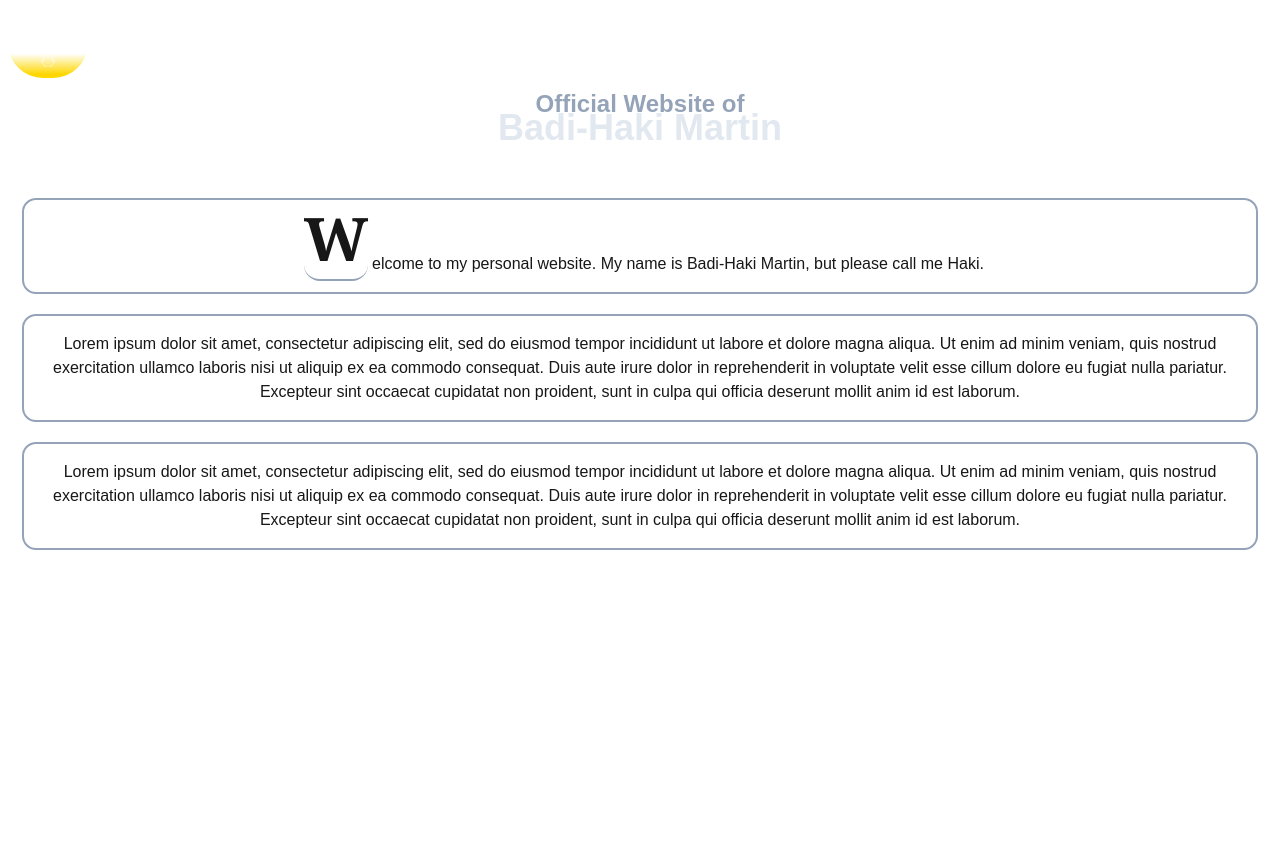
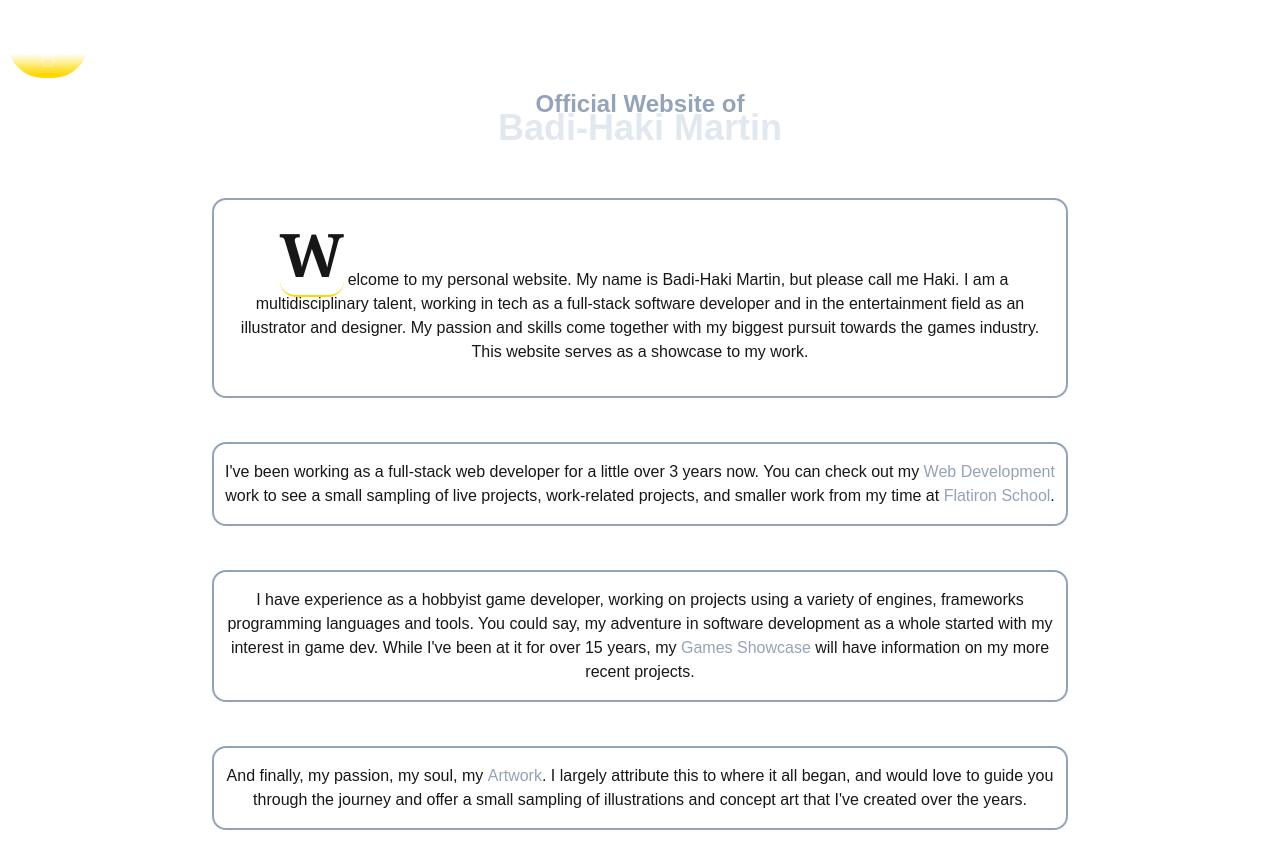
Before and after one commit to badihaki/website, a Next.js app: page / in a window 1280 px wide. Before the commit the page ends 800 px from the top, so only its background shows below. Built offline with nearby package versions, Linux system fonts and the light colour scheme.

Commit message:
home page has all text content, with styles

```diff
--- a/src/app/page.tsx
+++ b/src/app/page.tsx
@@ -1,3 +1,5 @@
+import Link from "next/link";
+
 export default function Home() {
   return (
     <main id="home" className="flex flex-col relative top-16 text-center p-2">
@@ -11,16 +13,20 @@ export default function Home() {
         </div>
       </div>
 
-      <div id="home-info-container" className="flex flex-col gap-4 -mt-6 px-4 pt-2 pb-4 rounded-lg">
-        <p id="home-details-1" className="flex-1 outline outline-2 outline-slate-400 py-4 px-1 rounded-xl mt-2 indent-3 text-base/">
-          <span className="font-semibold font-serif text-6xl border-b-2 border-slate-400 rounded-2xl relative right-1 bottom-2">W</span>
-          elcome to my personal website. My name is Badi-Haki Martin, but please call me Haki.
+      <div id="home-info-container" className="flex flex-col gap-4 md:gap-10 -mt-6 px-4 pt-2 pb-4 rounded-lg md:max-w-[70%] place-self-center">
+        <p id="home-info" className="flex-1 outline outline-2 outline-slate-400 py-4 px-1 md:py-8 md:px-4 rounded-xl mt-2 indent-3">
+          <span className="font-semibold font-serif text-6xl border-b-2 border-[#FFD700] rounded-2xl relative right-1 bottom-2">W</span>
+          elcome to my personal website. My name is Badi-Haki Martin, but please call me Haki. I am a multidisciplinary talent, working in tech as a full-stack software developer and in the entertainment field as an illustrator and designer. My passion and skills come together with my biggest pursuit towards the games industry. This website serves as a showcase to my work.
         </p>
-        <p id="home-details-2" className="flex-1 outline outline-2 outline-slate-400 py-4 px-1 rounded-xl mt-2">
-          Lorem ipsum dolor sit amet, consectetur adipiscing elit, sed do eiusmod tempor incididunt ut labore et dolore magna aliqua. Ut enim ad minim veniam, quis nostrud exercitation ullamco laboris nisi ut aliquip ex ea commodo consequat. Duis aute irure dolor in reprehenderit in voluptate velit esse cillum dolore eu fugiat nulla pariatur. Excepteur sint occaecat cupidatat non proident, sunt in culpa qui officia deserunt mollit anim id est laborum.
+
+        <p id="home-webdev" className="flex-1 outline outline-2 outline-slate-400 py-4 px-1 rounded-xl mt-2">
+          I've been working as a full-stack web developer for a little over 3 years now. You can check out my <Link href={"/webdev"} className="transition-all duration-300 ease-in-out text-slate-400 hover:text-slate-200 no-underline hover:underline text-base hover:text-lg">Web Development</Link> work to see a small sampling of live projects, work-related projects, and smaller work from my time at <Link href={"https://flatironschool.com/"} target="_blank" className="transition-all duration-300 ease-in-out text-slate-400 hover:text-slate-200 no-underline hover:underline text-base hover:text-lg">Flatiron School</Link>.
         </p>
-        <p id="home-details-3" className="flex-1 outline outline-2 outline-slate-400 py-4 px-1 rounded-xl mt-2">
-          Lorem ipsum dolor sit amet, consectetur adipiscing elit, sed do eiusmod tempor incididunt ut labore et dolore magna aliqua. Ut enim ad minim veniam, quis nostrud exercitation ullamco laboris nisi ut aliquip ex ea commodo consequat. Duis aute irure dolor in reprehenderit in voluptate velit esse cillum dolore eu fugiat nulla pariatur. Excepteur sint occaecat cupidatat non proident, sunt in culpa qui officia deserunt mollit anim id est laborum.
+        <p id="home-gamedev" className="flex-1 outline outline-2 outline-slate-400 py-4 px-1 rounded-xl mt-2">
+          I have experience as a hobbyist game developer, working on projects using a variety of engines, frameworks programming languages and tools. You could say, my adventure in software development as a whole started with my interest in game dev. While I've been at it for over 15 years, my <Link href={"/gamedev"} className="transition-all duration-300 ease-in-out text-slate-400 hover:text-slate-200 no-underline hover:underline text-base hover:text-lg">Games Showcase</Link> will have information on my more recent projects.
+        </p>
+        <p id="home-art" className="flex-1 outline outline-2 outline-slate-400 py-4 px-1 rounded-xl mt-2">
+          And finally, my passion, my soul, my <Link href={"/art"} className="transition-all duration-300 ease-in-out text-slate-400 hover:text-slate-200 no-underline hover:underline text-base hover:text-lg">Artwork</Link>. I largely attribute this to where it all began, and would love to guide you through the journey and offer a small sampling of illustrations and concept art that I've created over the years.
         </p>
       </div>
 
--- a/src/lib/Components/Navigation/NavBar.tsx
+++ b/src/lib/Components/Navigation/NavBar.tsx
@@ -36,7 +36,7 @@ function NavBar() {
 
   // component below
   return (
-    <nav id='navigation-menu' className={`z-50 fixed h-screen transition-all ease-in-out ${menuOpen ? 'bg-gradient-to-r from-black from-85% to-transparent w-[65%] duration-500' : "bg-transparent w-0"} duration-700`}>
+    <nav id='navigation-menu' className={`z-50 fixed h-screen transition-all ease-in-out ${menuOpen ? 'bg-gradient-to-r from-black from-85% to-transparent w-[65%] md:w-[25%] duration-500' : "bg-transparent w-0"} duration-700`}>
       <Image id='menu-button' src={menuOpen ? openIcon : closedIcon} alt={`Open/Close navigation menu`} onClick={OnClickMenuButton} className={`transition-all ease-in-out p-2 relative rounded-full min-w-12 duration-500 cursor-pointer
         ${menuOpen ? `max-w-40 bg-transparent border-b-8 border-[#FFD700] top-2 left-11` : `max-w-20 bg-gradient-to-t from-[#FFD700] from-5% to-transparent to-35%`} top-2 left-2`} />
 
```
